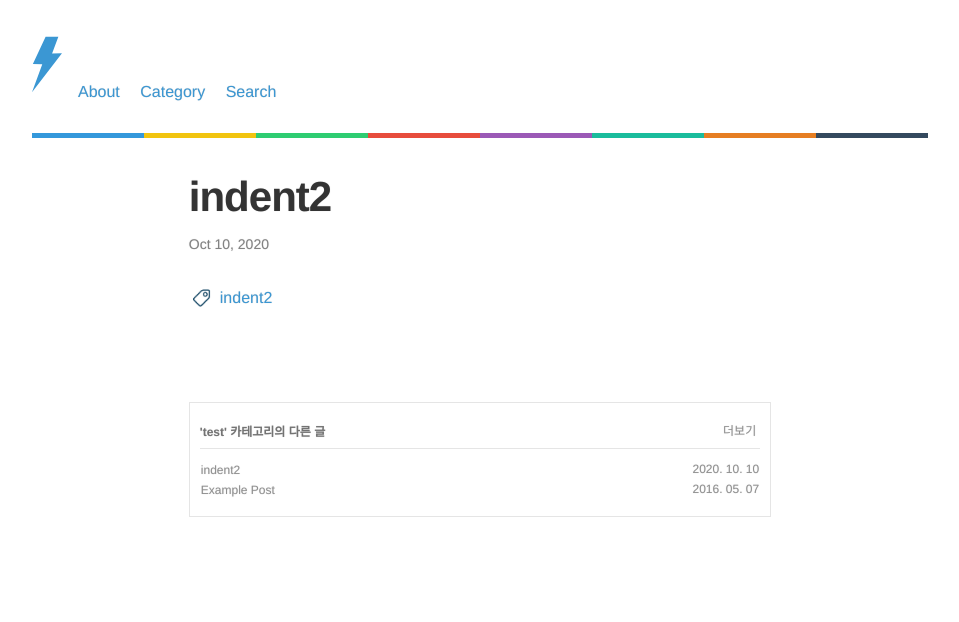
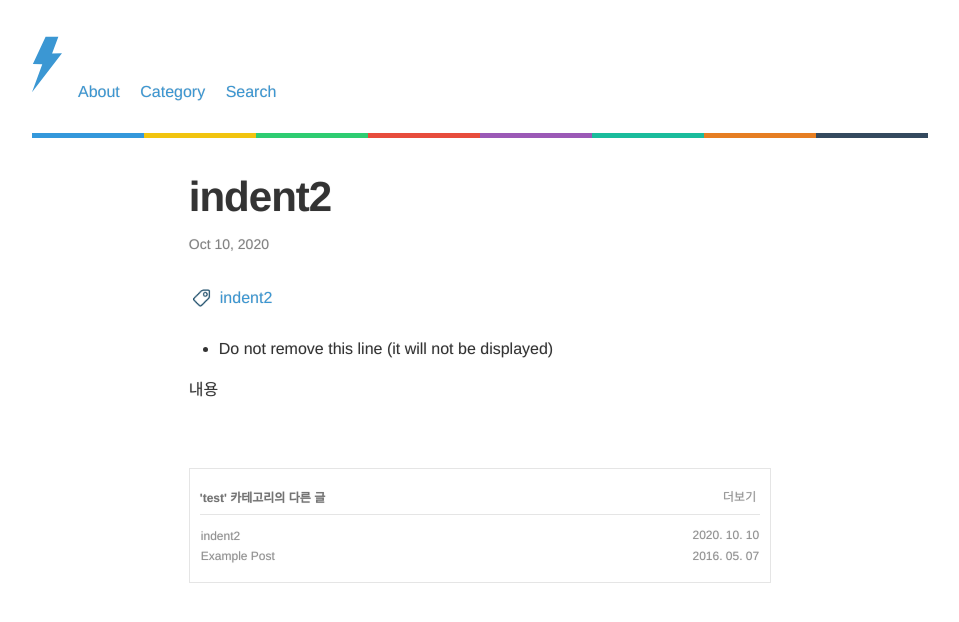
Before and after one commit to Clarit7/clarit7.github.io, a Jekyll site: the page built from _posts/2020-10-10-indent2.md, in a window 1280 px wide. Shown: the top 622 px of the page, without its empty margins (160-1119 px from the left). Built offline with Jekyll 4.4.1, drawn with Linux system fonts in a browser that asks for light colours.

Commit message:
Update 2020-10-10-indent2.md

```diff
--- a/_posts/2020-10-10-indent2.md
+++ b/_posts/2020-10-10-indent2.md
@@ -5,3 +5,7 @@ categories: test
 tags:
   - indent2
 ---
+
+* Do not remove this line (it will not be displayed)
+
+내용
```
